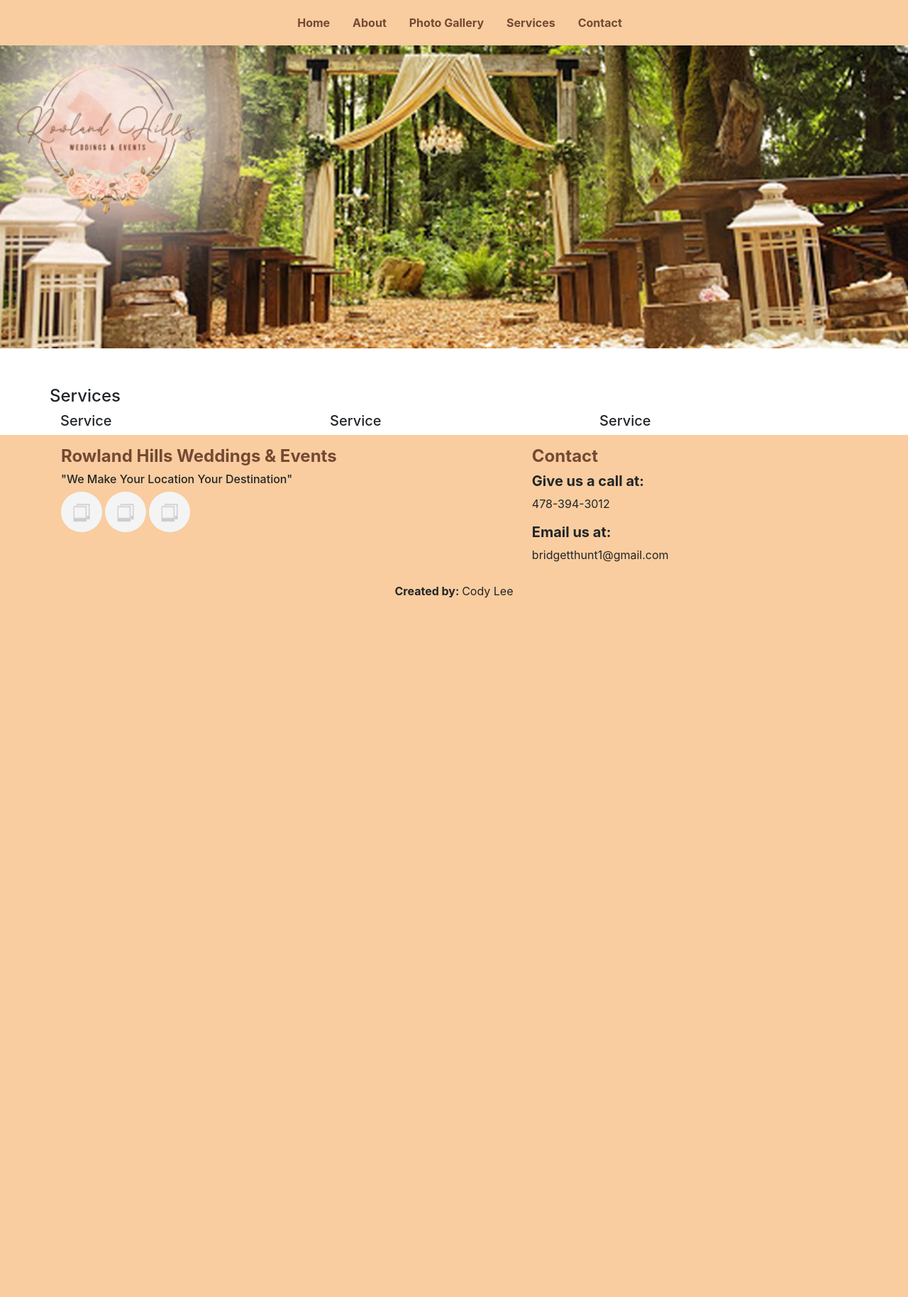
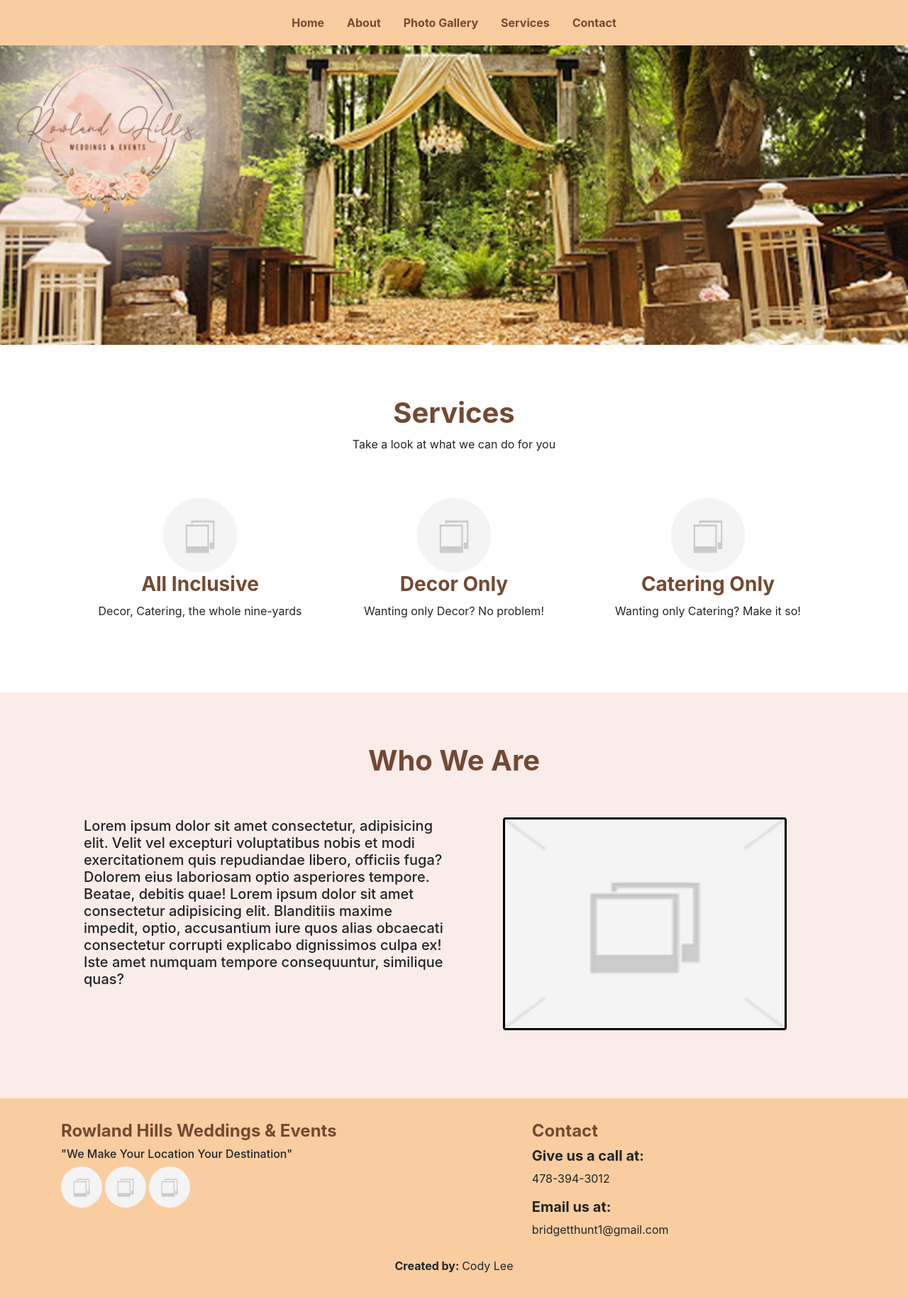
Before and after one commit to leecodya/rowland-hills, a Flask app: page / in a window 1280 px wide. Shown: the whole page at 71% size. Before the commit the page ends 843 px from the top, so only its background shows below. Run offline with Flask 2, Linux system fonts and the light colour scheme; some libraries are stand-ins or nearby versions.

Commit message:
work done for who we are section

```diff
--- a/static/style.css
+++ b/static/style.css
@@ -17,5 +17,5 @@
 .home-banner{
     background: url("../static/banner.jpg") no-repeat;
     background-size:100%;
-    padding: 15em;
+    padding: 16.5%;
 }
--- a/templates/base.html
+++ b/templates/base.html
@@ -3,17 +3,14 @@
     <head>
         <link rel="stylesheet" href="https://maxcdn.bootstrapcdn.com/bootstrap/4.5.2/css/bootstrap.min.css">
         <title>{% block title %}{% endblock %} | {{ name }}</title>
-        <link rel="stylesheet" href="../static/style.css">
+        <link rel="stylesheet" href="{{ url_for('static', filename='style.css') }}">
         <meta charset="UTF-8">
         <meta name="viewport" content="width=device-width, initial-scale=1.0">
     </head>
 
-    <body>
+    <body class="myBackground2">
         <header>
             <nav class="navbar navbar-expand-md myBackground navbar-light">
-                <!-- Brand -->
-                <a class="navbar-brand" href="#"></a>
-
                 <!-- Toggler/collapsibe Button -->
                 <button class="navbar-toggler" type="button" data-toggle="collapse" data-target="#collapsibleNavbar">
                     <span class="navbar-toggler-icon"></span>
@@ -23,19 +20,19 @@
                 <div class="collapse navbar-collapse justify-content-center p-1" id="collapsibleNavbar">
                     <ul class="navbar-nav">
                         <li class="nav-item pl-2 pr-2">
-                            <a class="nav-link brown-text" href="/">Home</a>
+                            <a class="nav-link brown-text" href="{{ url_for('home') }}">Home</a>
                         </li>
                         <li class="nav-item pl-2 pr-2">
-                            <a class="nav-link brown-text" href="/about">About</a>
+                            <a class="nav-link brown-text" href="{{ url_for('about') }}">About</a>
                         </li>
                         <li class="nav-item pl-2 pr-2">
-                            <a class="nav-link brown-text" href="/gallery">Photo Gallery</a>
+                            <a class="nav-link brown-text" href="{{ url_for('gallery') }}">Photo Gallery</a>
                         </li>
                         <li class="nav-item pl-2 pr-2">
-                            <a class="nav-link brown-text" href="/services">Services</a>
+                            <a class="nav-link brown-text" href="{{ url_for('services') }}">Services</a>
                         </li>
                         <li class="nav-item pl-2 pr-2">
-                            <a class="nav-link brown-text" href="/contact">Contact</a>
+                            <a class="nav-link brown-text" href="{{ url_for('contact') }}">Contact</a>
                         </li>
                     </ul>
                 </div>
@@ -44,15 +41,15 @@
         <main>
             {% block content %}{% endblock %}
         </main>
-        <footer class="myBackground">
+        <footer class="myBackground pt-3">
             <div class="container p-3">
                 <div class="row">
                     <div class="col-md-7">
                         <h4 class="brown-text">{{ name }}</h4>
                         <h6>"{{ moto }}"</h6>
-                        <img src="../static/placeholder.png" class="rounded-circle" style="height:30%" alt="Social Media Icon">
-                        <img src="../static/placeholder.png" class="rounded-circle" style="height:30%" alt="Social Media Icon">
-                        <img src="../static/placeholder.png" class="rounded-circle" style="height:30%" alt="Social Media Icon">
+                        <img src="{{ url_for('static', filename='placeholder.png') }}" class="rounded-circle img-fluid" style="height:30%" alt="Social Media Icon">
+                        <img src="{{ url_for('static', filename='placeholder.png') }}" class="rounded-circle img-fluid" style="height:30%" alt="Social Media Icon">
+                        <img src="{{ url_for('static', filename='placeholder.png') }}" class="rounded-circle img-fluid" style="height:30%" alt="Social Media Icon">
                     </div>
                     <div class="col-md-5">
                         <h4 class="brown-text">Contact</h4>
--- a/templates/home.html
+++ b/templates/home.html
@@ -3,19 +3,45 @@
 
 {% block content %}
 <div class="home-banner"></div>
-<div class="container">
-    <div class="row">
-        <h4>Services</h4>
+<!-- Services Section -->
+<div class="bg-white">
+    <div class="container p-5">
+        <div class="row justify-content-center">
+            <h1 class="brown-text pt-4">Services</h1>
+        </div>
+        <div class="row justify-content-center">
+            <p>Take a look at what we can do for you</p>
+        </div>
+        <div class="row pt-5 pb-3">
+            <div class="col-md-4 text-center">
+                <img src="{{ url_for('static', filename='placeholder.png') }}" class="rounded-circle" style="height:50%" alt="All Inclusive Icon">
+                <h3 class="brown-text">All Inclusive</h3>
+                <p>Decor, Catering, the whole nine-yards</p>
+            </div>
+            <div class="col-md-4 text-center">
+                <img src="{{ url_for('static', filename='placeholder.png') }}" class="rounded-circle" style="height:50%" alt="Decor Only Icon">
+                <h3 class="brown-text">Decor Only</h3>
+                <p>Wanting only Decor? No problem!</p>
+            </div>
+            <div class="col-md-4 text-center">
+                <img src="{{ url_for('static', filename='placeholder.png') }}" class="rounded-circle" style="height:50%" alt="Catering Only Icon">
+                <h3 class="brown-text">Catering Only</h3>
+                <p>Wanting only Catering? Make it so!</p>
+            </div>
+        </div>
     </div>
-    <div class="row">
-        <div class="col-md-4">
-            <h5>Service</h5>
+</div>
+<!-- Who We Are Section-->
+<div class="container p-5">
+    <div class="row justify-content-center">
+        <h1 class="brown-text pt-4">Who We Are</h1>
+    </div>
+    <div class="row pt-5 pb-5">
+        <div class="col-md-6">
+            <h5>Lorem ipsum dolor sit amet consectetur, adipisicing elit. Velit vel excepturi voluptatibus nobis et modi exercitationem quis repudiandae libero, officiis fuga? Dolorem eius laboriosam optio asperiores tempore. Beatae, debitis quae! Lorem ipsum dolor sit amet consectetur adipisicing elit. Blanditiis maxime impedit, optio, accusantium iure quos alias obcaecati consectetur corrupti explicabo dignissimos culpa ex! Iste amet numquam tempore consequuntur, similique quas?</h5>
         </div>
-        <div class="col-md-4">
-            <h5>Service</h5>
-        </div>
-        <div class="col-md-4">
-            <h5>Service</h5>
+        <div class="col-md-6 text-center">
+            <img src="{{ url_for('static', filename='placeholder.png') }}" class="rounded img-fluid" style="width:400px; height: 300px; border: 3px solid black" alt="Staff Picture">
         </div>
     </div>
 </div>
```
